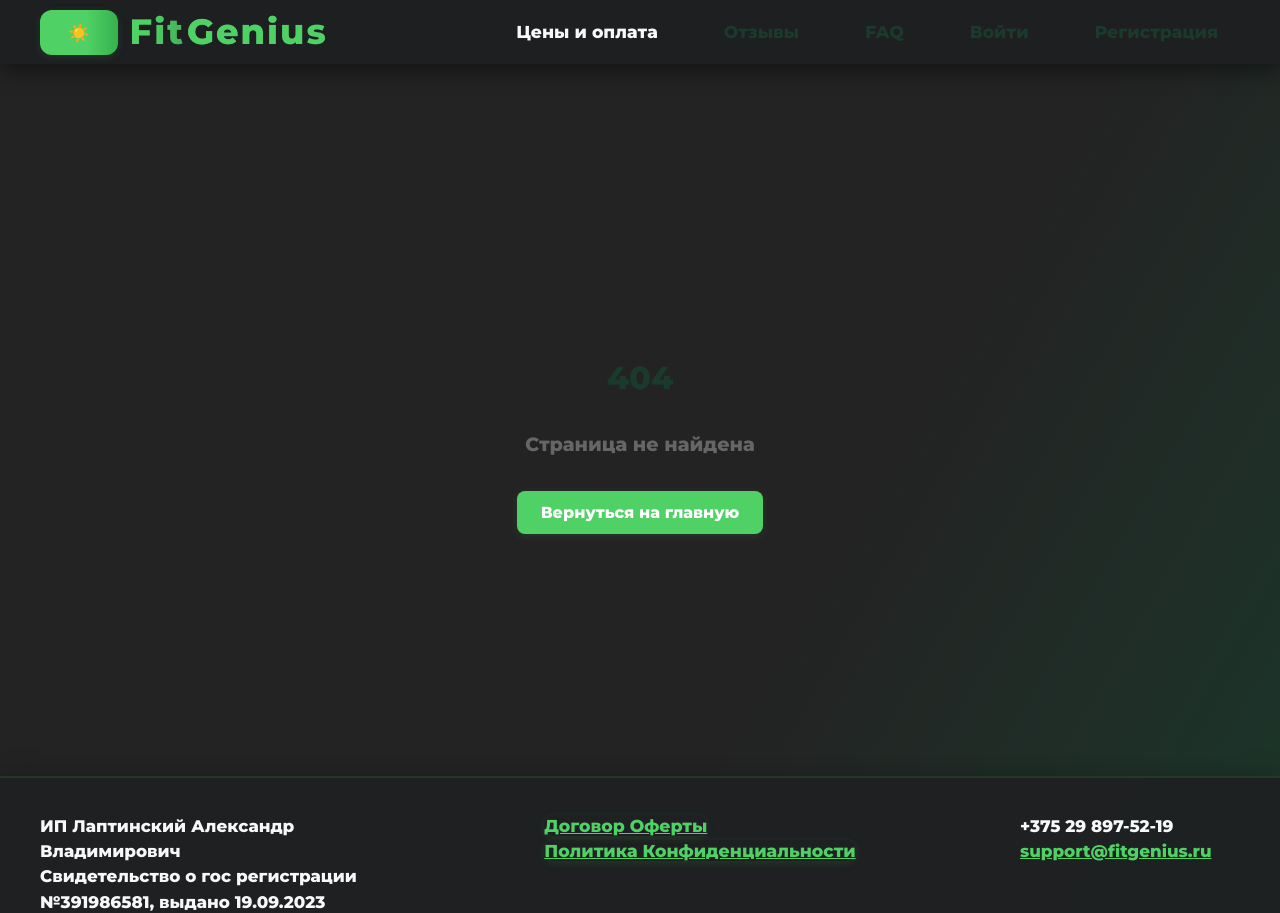
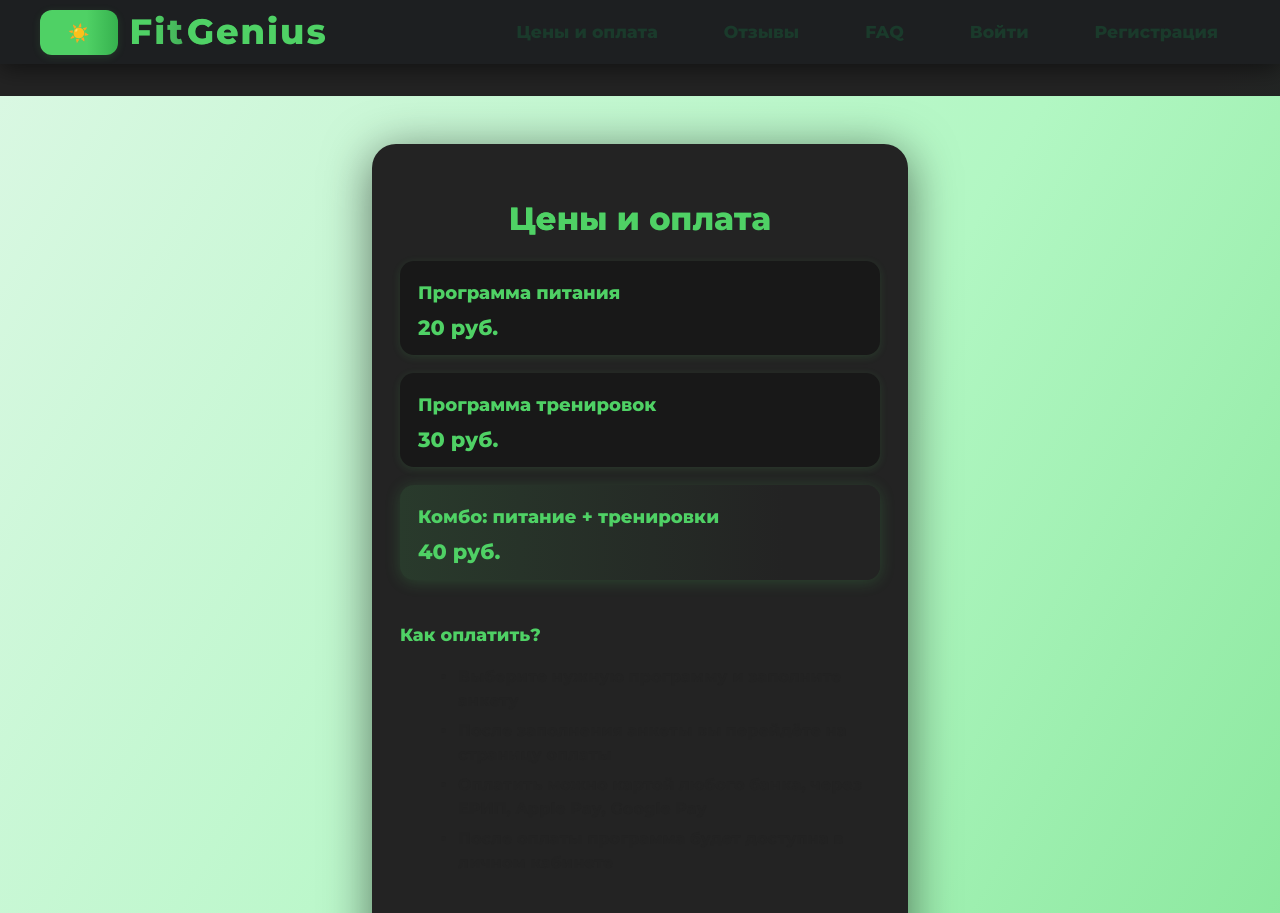
Before and after one commit to AKASHISSR/fitness-planner, a React (Vite) app: page /#/prices in a window 1280 px wide. Shown: the top 913 px of the page. Built offline with nearby package versions, Linux system fonts and the light colour scheme; no server answers.

Commit message:
feat: отдельная страница 'Цены и оплата' с красивым оформлением, переход из меню

```diff
--- a/src/App.jsx
+++ b/src/App.jsx
@@ -14,6 +14,7 @@ import LoginPage from './pages/LoginPage';
 import RegisterPage from './pages/RegisterPage';
 import AdminPage from './pages/AdminPage';
 import PayPage from './pages/PayPage';
+import PricesPage from './pages/PricesPage';
 import './App.css';
 import { logVisit } from './firebase';
 
@@ -37,49 +38,11 @@ function ThemeToggle() {
   );
 }
 
-function PricesModal({ open, onClose }) {
-  const modalRef = useRef();
-  if (!open) return null;
-  return (
-    <div className="offer-modal-overlay" onClick={onClose}>
-      <div className="offer-modal" onClick={e => e.stopPropagation()} ref={modalRef}>
-        <button className="offer-modal-close" onClick={onClose} aria-label="Закрыть">✕</button>
-        <h2>Цены и оплата</h2>
-        <div className="offer-modal-content">
-          <div style={{display:'flex',flexDirection:'column',gap: '18px',marginBottom:'18px'}}>
-            <div style={{background:'#e6f7ea',borderRadius:'14px',padding:'16px',boxShadow:'0 2px 8px #4fd16522'}}>
-              <b style={{color:'#1a3a2b'}}>Программа питания</b><br/>
-              <span style={{fontWeight:700,fontSize:'1.2rem',color:'#4fd165'}}>20 руб.</span>
-            </div>
-            <div style={{background:'#e6f7ea',borderRadius:'14px',padding:'16px',boxShadow:'0 2px 8px #4fd16522'}}>
-              <b style={{color:'#1a3a2b'}}>Программа тренировок</b><br/>
-              <span style={{fontWeight:700,fontSize:'1.2rem',color:'#4fd165'}}>30 руб.</span>
-            </div>
-            <div style={{background:'linear-gradient(90deg,#4fd16522,#e6f7ea 80%)',borderRadius:'14px',padding:'16px',boxShadow:'0 2px 12px #4fd16533'}}>
-              <b style={{color:'#1a3a2b'}}>Комбо: питание + тренировки</b><br/>
-              <span style={{fontWeight:800,fontSize:'1.3rem',color:'#36b14e'}}>40 руб.</span>
-            </div>
-          </div>
-          <p style={{marginBottom:8}}><b>Как оплатить?</b></p>
-          <ul style={{marginLeft:18,marginBottom:12}}>
-            <li>Выберите нужную программу и заполните анкету</li>
-            <li>После заполнения анкеты вы перейдёте на страницу оплаты</li>
-            <li>Оплатить можно картой любого банка, через ЕРИП, Apple Pay, Google Pay</li>
-            <li>После оплаты программа будет доступна в личном кабинете</li>
-          </ul>
-          <p style={{fontSize:'0.98rem',color:'#888'}}>Все платежи защищены и проходят через сертифицированные платёжные системы. Если возникнут вопросы — пишите на <a href="mailto:support@fitgenius.ru" style={{color:'#4fd165'}}>support@fitgenius.ru</a></p>
-        </div>
-      </div>
-    </div>
-  );
-}
-
 function Header() {
   const user = localStorage.getItem('fitgenius_user');
   const navigate = useNavigate();
   const isAdmin = user && ADMINS.includes(user);
   const [isMobileMenuOpen, setIsMobileMenuOpen] = useState(false);
-  const [pricesOpen, setPricesOpen] = useState(false);
 
   const handleLogout = () => {
     localStorage.removeItem('fitgenius_user');
@@ -94,7 +57,6 @@ function Header() {
 
   return (
     <header className="main-header">
-      <PricesModal open={pricesOpen} onClose={()=>setPricesOpen(false)} />
       <nav>
         <div className="main-header-left">
           <ThemeToggle />
@@ -129,7 +91,7 @@ function Header() {
               ✕
             </button>
           )}
-          <button className="main-nav-btn" style={{background:'none',color:'inherit',fontWeight:700,padding:'10px 22px',fontSize:'1.08rem',borderRadius:'12px',boxShadow:'none'}} onClick={()=>{setPricesOpen(true); setIsMobileMenuOpen(false);}}>Цены и оплата</button>
+          <Link to="/prices" onClick={() => setIsMobileMenuOpen(false)}>Цены и оплата</Link>
           <Link to="/reviews" onClick={() => setIsMobileMenuOpen(false)}>Отзывы</Link>
           <Link to="/faq" onClick={() => setIsMobileMenuOpen(false)}>FAQ</Link>
           {user ? (
@@ -351,14 +313,7 @@ function App() {
         <Route path="/questionnaire" element={<QuestionnairePage />} />
         <Route path="/pay" element={<PayPage />} />
         <Route path="/payment" element={<PaymentPage />} />
-        <Route
-          path="/dashboard"
-          element={
-            <ProtectedRoute>
-              <DashboardPage />
-            </ProtectedRoute>
-          }
-        />
+        <Route path="/dashboard" element={<ProtectedRoute><DashboardPage /></ProtectedRoute>} />
         <Route path="/about" element={<AboutPage />} />
         <Route path="/reviews" element={<ReviewsPage />} />
         <Route path="/blog" element={<BlogPage />} />
@@ -366,14 +321,8 @@ function App() {
         <Route path="/contacts" element={<ContactsPage />} />
         <Route path="/login" element={<LoginPage />} />
         <Route path="/register" element={<RegisterPage />} />
-        <Route
-          path="/admin"
-          element={
-            <AdminRoute>
-              <AdminPage />
-            </AdminRoute>
-          }
-        />
+        <Route path="/admin" element={<AdminRoute><AdminPage /></AdminRoute>} />
+        <Route path="/prices" element={<PricesPage />} />
         <Route path="*" element={<NotFound />} />
       </Routes>
       <Footer />
--- /dev/null
+++ b/src/pages/PricesPage.css
@@ -0,0 +1,140 @@
+.prices-bg {
+  min-height: 100vh;
+  width: 100vw;
+  background: linear-gradient(120deg, #e6f7ea, #f7f8fa, #b2f7c3, #4fd165);
+  background-size: 300% 300%;
+  animation: homeGradient 16s ease-in-out infinite;
+  display: flex;
+  align-items: center;
+  justify-content: center;
+}
+.prices-center {
+  background: #fff;
+  border-radius: 24px;
+  box-shadow: 0 8px 48px #4fd16522;
+  max-width: 480px;
+  width: 98vw;
+  margin: 48px auto;
+  padding: 36px 28px 28px 28px;
+  display: flex;
+  flex-direction: column;
+  align-items: center;
+}
+.prices-title {
+  font-size: 2rem;
+  font-weight: 800;
+  color: #1a3a2b;
+  margin-bottom: 24px;
+  text-align: center;
+  background: linear-gradient(90deg, #4fd165 10%, #1a3a2b 90%);
+  -webkit-background-clip: text;
+  -webkit-text-fill-color: transparent;
+}
+.prices-tariffs {
+  display: flex;
+  flex-direction: column;
+  gap: 18px;
+  width: 100%;
+  margin-bottom: 28px;
+}
+.prices-tariff {
+  background: #e6f7ea;
+  border-radius: 14px;
+  box-shadow: 0 2px 8px #4fd16522;
+  padding: 18px 18px 12px 18px;
+  display: flex;
+  flex-direction: column;
+  align-items: flex-start;
+}
+.prices-tariff.highlight {
+  background: linear-gradient(90deg,#4fd16522,#e6f7ea 80%);
+  box-shadow: 0 2px 16px #4fd16533;
+}
+.prices-tariff-title {
+  font-size: 1.13rem;
+  font-weight: 700;
+  color: #1a3a2b;
+  margin-bottom: 6px;
+}
+.prices-tariff-price {
+  font-size: 1.3rem;
+  font-weight: 800;
+  color: #4fd165;
+}
+.prices-howto {
+  width: 100%;
+  margin-bottom: 18px;
+}
+.prices-howto h2 {
+  font-size: 1.1rem;
+  font-weight: 700;
+  color: #1a3a2b;
+  margin-bottom: 8px;
+}
+.prices-howto ul {
+  margin-left: 18px;
+  color: #222;
+  font-size: 1rem;
+  margin-bottom: 0;
+}
+.prices-howto li {
+  margin-bottom: 6px;
+}
+.prices-note {
+  font-size: 0.98rem;
+  color: #888;
+  margin-top: 10px;
+  text-align: center;
+}
+.prices-note a {
+  color: #4fd165;
+  text-decoration: underline;
+}
+@media (max-width: 700px) {
+  .prices-center {
+    max-width: 99vw;
+    padding: 16px 4vw 12px 4vw;
+    border-radius: 14px;
+  }
+  .prices-title {
+    font-size: 1.2rem;
+    margin-bottom: 12px;
+  }
+  .prices-tariff-title {
+    font-size: 1rem;
+  }
+  .prices-tariff-price {
+    font-size: 1.1rem;
+  }
+}
+body.theme-dark .prices-center {
+  background: #232323;
+  color: #f7f8fa;
+  box-shadow: 0 8px 48px #0008;
+}
+body.theme-dark .prices-title {
+  color: #4fd165;
+  -webkit-text-fill-color: #4fd165;
+}
+body.theme-dark .prices-tariff {
+  background: #181818;
+  color: #f7f8fa;
+}
+body.theme-dark .prices-tariff.highlight {
+  background: linear-gradient(90deg,#4fd16522,#232323 80%);
+}
+body.theme-dark .prices-tariff-title {
+  color: #4fd165;
+}
+body.theme-dark .prices-tariff-price {
+  color: #4fd165;
+}
+body.theme-dark .prices-howto h2 {
+  color: #4fd165;
+}
+body.theme-dark .prices-note {
+  color: #b2e6c3;
+}
+body.theme-dark .prices-note a {
+  color: #4fd165;
+}
--- /dev/null
+++ b/src/pages/PricesPage.jsx
@@ -0,0 +1,40 @@
+import './PricesPage.css';
+
+function PricesPage() {
+  return (
+    <div className="prices-bg">
+      <div className="prices-center">
+        <h1 className="prices-title">Цены и оплата</h1>
+        <div className="prices-tariffs">
+          <div className="prices-tariff">
+            <div className="prices-tariff-title">Программа питания</div>
+            <div className="prices-tariff-price">20 руб.</div>
+          </div>
+          <div className="prices-tariff">
+            <div className="prices-tariff-title">Программа тренировок</div>
+            <div className="prices-tariff-price">30 руб.</div>
+          </div>
+          <div className="prices-tariff highlight">
+            <div className="prices-tariff-title">Комбо: питание + тренировки</div>
+            <div className="prices-tariff-price">40 руб.</div>
+          </div>
+        </div>
+        <div className="prices-howto">
+          <h2>Как оплатить?</h2>
+          <ul>
+            <li>Выберите нужную программу и заполните анкету</li>
+            <li>После заполнения анкеты вы перейдёте на страницу оплаты</li>
+            <li>Оплатить можно картой любого банка, через ЕРИП, Apple Pay, Google Pay</li>
+            <li>После оплаты программа будет доступна в личном кабинете</li>
+          </ul>
+        </div>
+        <div className="prices-note">
+          Все платежи защищены и проходят через сертифицированные платёжные системы.<br/>
+          Если возникнут вопросы — пишите на <a href="mailto:support@fitgenius.ru">support@fitgenius.ru</a>
+        </div>
+      </div>
+    </div>
+  );
+}
+
+export default PricesPage;
```
